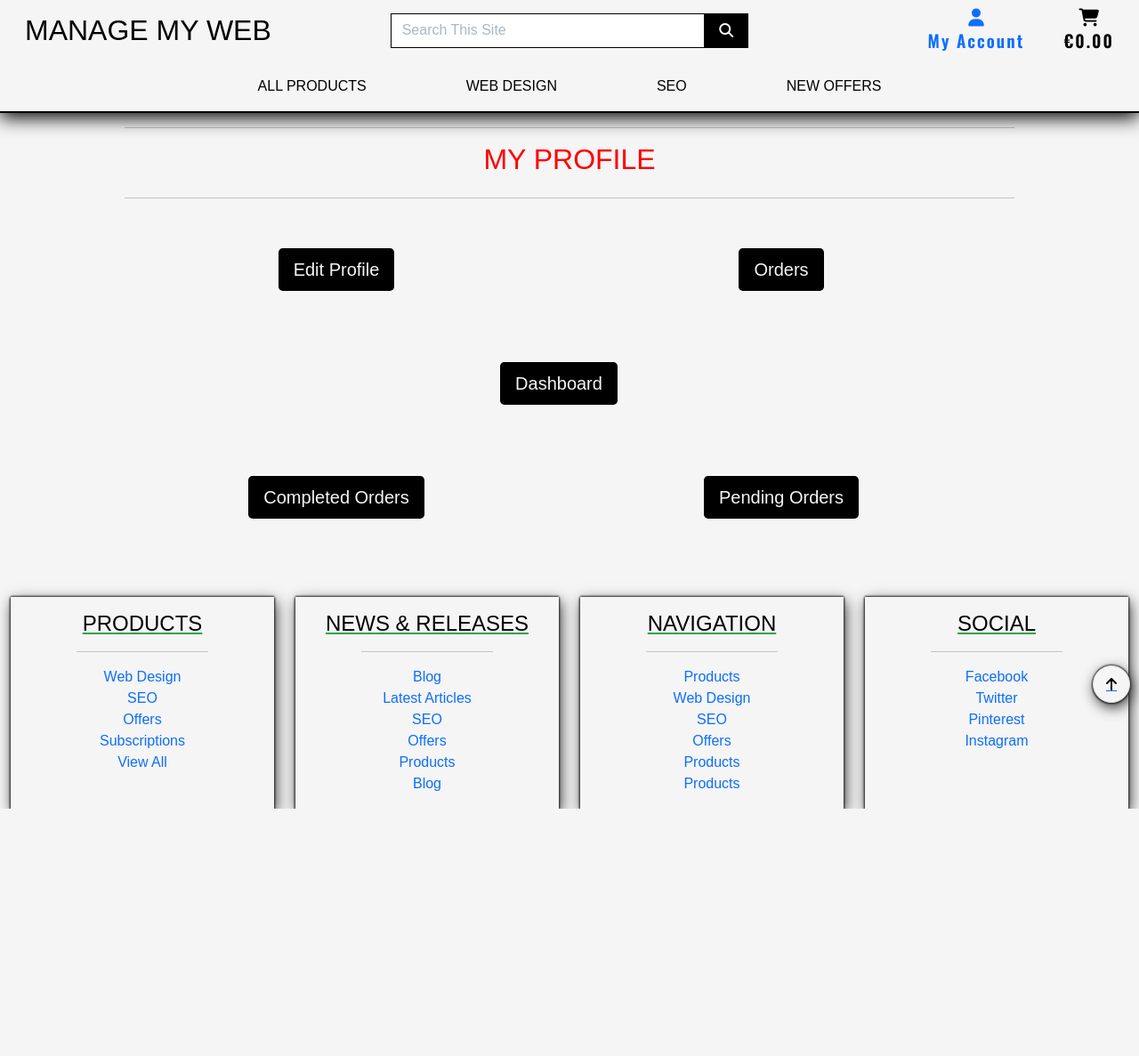
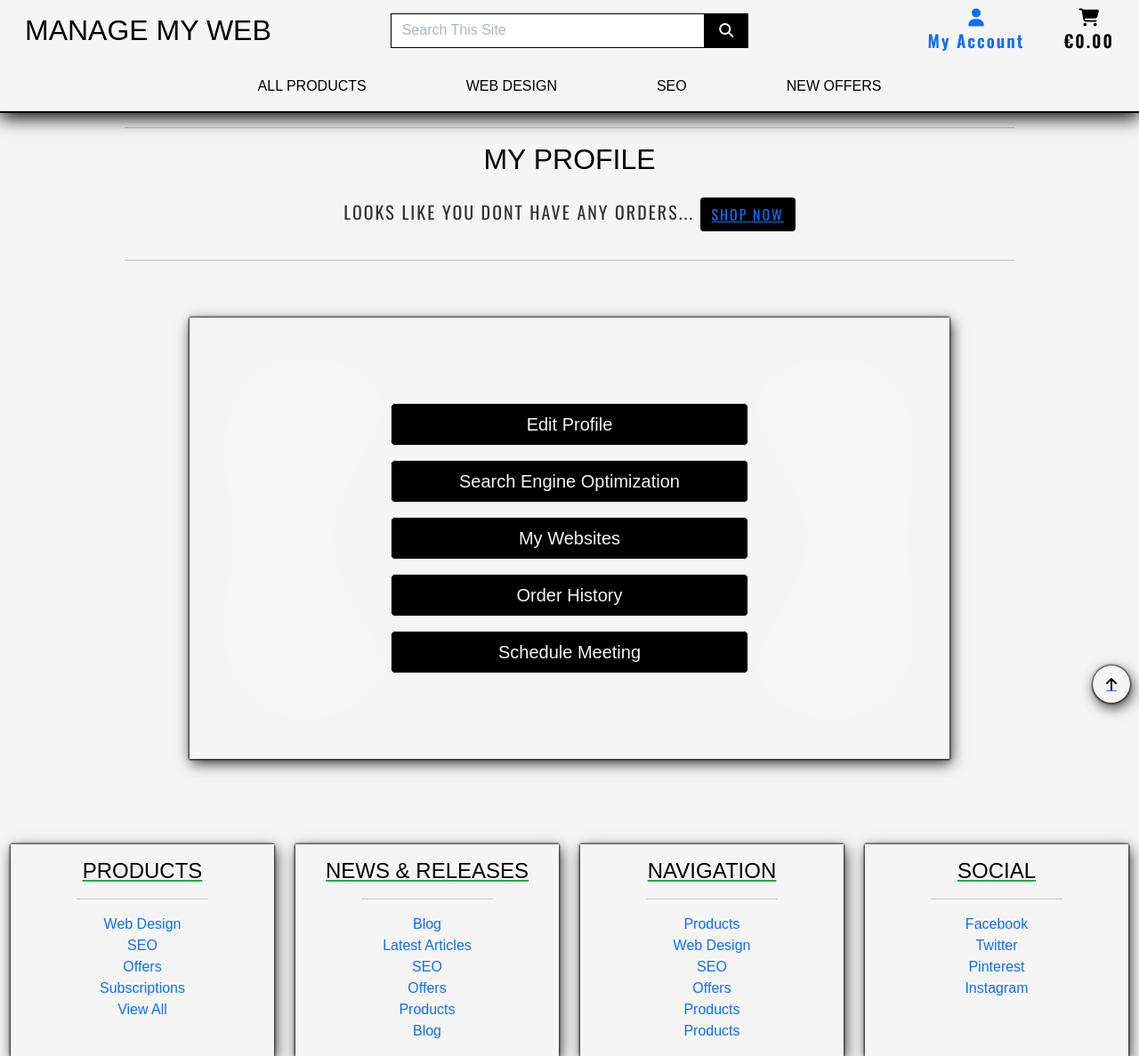
Before and after one commit to J-O-B/manage-my-web, a Django app: page /profile/ in a window 1280 px wide. Shown: the whole page at 89% size. Before the commit the page ends 909 px from the top, so only its background shows below. Run offline with Django 3.2, Linux system fonts and the light colour scheme; the visitor is signed in with stand-in values (Sample User, id 1); data comes from the database, SQL or seed files in the repository; data that the repository does not hold is empty; some libraries are stand-ins or nearby versions; some web fonts are replaced.

Commit message:
work on profile page

```diff
--- a/checkout/models.py
+++ b/checkout/models.py
@@ -64,6 +64,7 @@ class Order(models.Model):
     original_cart = models.TextField(null=False, blank=False, default='')
 
     stripe_pid = models.CharField(max_length=512, null=False, blank=False, default='')
+
     def _generate_order_number(self):
         # Generate a random, unique order number using UUID
         return uuid.uuid4().hex.upper()
@@ -85,6 +86,7 @@ class Order(models.Model):
     # Updates Main Model Subscription Based On Line Items
     def update_subscription(self):
         line_items = OrderLineItem.objects.filter(order=self.id)
+        print(self.id)
         for i in line_items:
             if i.subscription:
                 self.subscription = True
--- a/checkout/views.py
+++ b/checkout/views.py
@@ -5,6 +5,7 @@ from django.views.decorators.http import require_POST
 from django.conf import settings
 from .forms import OrderForm
 from products.models import Product
+from profiles.models import UserProfile
 from .models import OrderLineItem, Order
 from django.utils.safestring import mark_safe
 from cart.contexts import cart_contents
@@ -82,6 +83,9 @@ def checkout(request):
             order.original_cart = json.dumps(cart)
             order.subscriber = subscriber
             order.subscription = subscription
+            user = request.user
+            order.user_profile = UserProfile.objects.get(
+                user=user)
             order.save()
             for item_id, item_data in cart.items():
                 try:
--- a/profiles/static/profiles/css/profile.css
+++ b/profiles/static/profiles/css/profile.css
@@ -1,4 +1,21 @@
 #header{
     text-align: center;
-    color: red;
+    color: #000;
 }
+#main-profile-page-wrap{
+    margin: 0;
+    padding: 0;
+}
+.profile-btn-background{
+    position: absolute;
+    top: 0;
+    left: 0;
+    width: 100%;
+    height: 100%;
+    z-index: 1;
+}
+.glass{
+    z-index: 3 !important;
+    box-shadow: inset 0 0 2000px rgba(255, 255, 255, .5);
+    filter: blur(100px);
+}
--- a/profiles/templates/profiles/user_profile.html
+++ b/profiles/templates/profiles/user_profile.html
@@ -19,109 +19,182 @@
         <div class="col-12">
             <hr>
             <h1 id="header" class="logo-font mb-4 h2">My Profile</h1>
+            {% if orders %}
+            <div id="carouselOrders" class="carousel slide" data-ride="carousel">
+                <div class="carousel-inner bg-black">
+                    <div class="carousel-item text-center active">
+                        <p class="lead text-secondary">Your Purchase History</p>
+                    </div>
+                    {% for line in line_items %}
+                    <div class="carousel-item text-center">
+                        <p class="lead text-secondary">
+                            <span class="mx-2">Name: {{ line.product }} </span>
+                            <span class="mx-2">Quantity: {{ line.quantity }} </span>
+                            <span class="mx-2">Total (Excluding Tax): {{ line.lineitem_total }}</span>
+                        </p>
+                    </div>
+                    {% endfor %}
+                </div>
+                <a class="carousel-control-prev bg-success" href="#carouselOrders" role="button" data-slide="prev">
+                    <span class="carousel-control-prev-icon" aria-hidden="true"></span>
+                    <span class="sr-only">Previous</span>
+                </a>
+                <a class="carousel-control-next bg-success" href="#carouselOrders" role="button" data-slide="next">
+                    <span class="carousel-control-next-icon" aria-hidden="true"></span>
+                    <span class="sr-only">Next</span>
+                </a>
+            </div>
+            {% else %}
+            <div class="row text-center">
+                <p class="logo-font lead">Looks Like You Dont Have Any Orders... <span class="btn btn-md btn-black"><a href="{% url 'products' %}">Shop Now</a></span></p>
+            </div>
+            {% endif %}
             <hr>
-            </div>
-        </div>
-        <!--Dashboard-->
-        <div class="row" id="front-panel">
-            <div class="row d-flex justify-content-around py-3 my-4">
-                <div class="col-4 rounded-3 text-center">
-                    <a class="btn btn-lg btn-black" id="edit-profile">Edit Profile</a>
-                </div>
-                <div class="col-4 rounded-3 text-center">
-                    <a class="btn btn-lg btn-black">Orders</a>
-                </div>
-            </div>
-            <div class="row d-flex justify-content-center py-3 my-4">
-                <div class="col-4 rounded-3 text-center">
-                    <a class="btn btn-lg btn-black">Dashboard</a>
-                </div>
-            </div>
-            <div class="row d-flex justify-content-around py-3 my-4">
-                <div class="col-4 rounded-3 text-center">
-                    <a class="btn btn-lg btn-black">Completed Orders</a>
-                </div>
-                <div class="col-4 rounded-3 text-center">
-                    <a class="btn btn-lg btn-black">Pending Orders</a>
         </div>
     </div>
 </div>
 
+<div class="container-fluid overflow-hidden" id="main-profile-page-wrap">
+    <div class="container-fluid my-5">
+        <!--Profile Links-->
+        <div class="row">
+            <div class="col-12 offset-0 col-sm-10 offset-sm-1 col-md-8 offset-md-2 box-shadow relative overflow-hidden" id="profile-dashboard-card">
+                <!--Blur-->
+                <div class="profile-btn-background glass"></div>
 
+                <!--Image Backgrounds-->
+                <div class="profile-btn-background" id="profile-card-background">
+                    <img class="h-100 w-100" src="{{ MEDIA_URL }}profile-btn.jpg" alt="Several unopened doors">
                 </div>
-    <div class="container-fluid">
-        <!--Analytics Row-->
-        <div class="row">
-            <div class="row" id="notices">
-                <div class="col-12 col-sm-6 col-md-3 text-center border-box g-3">
-                    One
+                <div class="profile-btn-background" id="seo-background">
+                    <img class="h-100 w-100" src="{{ MEDIA_URL}}seo-btn.jpg" alt="Several unopened doors">
                 </div>
-                <div class="col-12 col-sm-6 col-md-3 text-center border-box g-3">
-                    Two
+                <div class="profile-btn-background" id="website-profile-background">
+                    <img class="h-100 w-100" src="{{ MEDIA_URL}}websites-btn.jpg" alt="Several unopened doors">
                 </div>
-                <div class="col-12 col-sm-6 col-md-3 text-center border-box g-3">
-                    Three
+                <div class="profile-btn-background" id="orders-profile-background">
+                    <img class="h-100 w-100" src="{{ MEDIA_URL}}receipt.jpg" alt="Several unopened doors">
                 </div>
-                <div class="col-12 col-sm-6 col-md-3 text-center border-box g-3">
-                    Four
+                <div class="profile-btn-background" id="calendar-profile-background">
+                    <img class="h-100 w-100" src="{{ MEDIA_URL}}calendar.jpg" alt="Several unopened doors">
+                </div>
+
+                <!--Buttons-->
+                <div class="py-5">
+                    <div class="row relative infront">
+                        <div class="col-6 offset-3 text-center">
+                            <a href="" class="btn btn-lg btn-black p-2 my-2 border w-100 mt-5" id="edit-profile-btn">
+                                Edit Profile
+                            </a>
                         </div>
                     </div>
-            <div class="row" id="sales">
-                <div class="col-12 col-sm-6 col-md-3 text-center border-box g-3">
-                    One
-                </div>
-                <div class="col-12 col-sm-6 col-md-3 text-center border-box g-3">
-                    Two
-                </div>
-                <div class="col-12 col-sm-6 col-md-3 text-center border-box g-3">
-                    Three
-                </div>
-                <div class="col-12 col-sm-6 col-md-3 text-center border-box g-3">
-                    Four
+                    <div class="row relative infront">
+                        <div class="col-6 offset-3 text-center">
+                            <a href="" class="btn btn-lg btn-black p-2 my-2 border w-100" id="seo-profile-btn">
+                                Search Engine Optimization
+                            </a>
                         </div>
                     </div>
-            <div class="row" id="analytics">
-                <div class="col-12 col-sm-6 col-md-3 text-center border-box g-3">
-                    One
+                    <div class="row relative infront">
+                        <div class="col-6 offset-3 text-center">
+                            <a href="" class="btn btn-lg btn-black p-2 my-2 border w-100" id="web-profile-btn">
+                                My Websites
+                            </a>
                         </div>
-                <div class="col-12 col-sm-6 col-md-3 text-center border-box g-3">
-                    Two
                     </div>
-                <div class="col-12 col-sm-6 col-md-3 text-center border-box g-3">
-                    Three
+                    <div class="row relative infront">
+                        <div class="col-6 offset-3 text-center">
+                            <a href="" class="btn btn-lg btn-black p-2 my-2 border w-100" id="order-profile-btn">
+                                Order History
+                            </a>
                         </div>
-                <div class="col-12 col-sm-6 col-md-3 text-center border-box g-3">
-                    Four
+                    </div>
+                    <div class="row relative infront">
+                        <div class="col-6 offset-3 text-center">
+                            <a href="" class="btn btn-lg btn-black p-2 my-2 border w-100 mb-5" id="meeting-profile-btn">
+                                Schedule Meeting
+                            </a>
+                        </div>
+                    </div>
+                </div>
+            </div>
         </div>
     </div>
 </div>
 
-        <!--Update Profile Row-->
-        <div class="row" id="update_profile">
-            <div class="col-12 col-sm-10 offset-sm-1 col-md-8 offset-md-2 col-lg-6 offset-lg-3 text-center">
-                {% for i in form %}
+<div class="container-fluid overflow-hidden" id="edit-profile">
     <div class="row">
-                        <div class="col-8 offset-2">
-                            {{ i | as_crispy_field}}
-                        </div>
-                    </div>
-                {% endfor %}
+        <div class="col-12 col-md-4 col-lg-3 col-xl-2 text-center d-block">
+            <a class="btn btn-md btn-black text-center w-50 my-2" aria-disabled="true">Edit Profile</a>
+            <a class="btn btn-md btn-black text-center w-50 my-2" aria-disabled="false">SEO</a>
+            <a class="btn btn-md btn-black text-center w-50 my-2" aria-disabled="false">Websites</a>
+            <a class="btn btn-md btn-black text-center w-50 my-2" aria-disabled="false">Orders</a>
+            <a class="btn btn-md btn-black text-center w-50 my-2" aria-disabled="false">Calendar</a>
         </div>
     </div>
 </div>
-
-
 {% endblock %}
 {% block postloadjs %}
     {{ block.super }}
     <script type="text/javascript">
-    $('#notices').hide();
-    $('#sales').hide();
-    $('#analytics').hide();
-    $('#update_profile').hide();
-    $('#edit-profile').click(function(){
-        $('#front-panel').hide(200);
-        $('#update_profile').show(500);
+    $(document).ready(function(){
+        mainPageWrap();
     })
+    function mainPageWrap(){
+        // Click Events
+        $('#edit-profile-btn').click(function(e){
+            e.preventDefault();
+            $('#main-profile-page-wrap').hide(200);
+            $('#edit-profile').show(700);
+        })
+        // Styling
+        $('#edit-profile').hide();
+        $('#seo-background').hide();
+        $('#profile-card-background').hide();
+        $('#website-profile-background').hide();
+        $('#orders-profile-background').hide();
+        $('#calendar-profile-background').hide();
+
+        $('#edit-profile-btn').mouseenter(function(){
+            $('#profile-card-background').fadeIn(300);
+            $('#main-profile-page-wrap').css('background', '#333333').css('transition', 'all 2s ease-in-out');
+        })
+        $('#edit-profile-btn').mouseleave(function(){
+            $('#profile-card-background').fadeOut(300);
+            $('#main-profile-page-wrap').css('background', '#f5f5f5');
+        })
+        $('#seo-profile-btn').mouseenter(function(){
+            $('#seo-background').fadeIn(300);
+            $('#main-profile-page-wrap').css('background', '#333333').css('transition', 'all 2s ease-in-out');
+        })
+        $('#seo-profile-btn').mouseleave(function(){
+            $('#seo-background').fadeOut(300);
+            $('#main-profile-page-wrap').css('background', '#f5f5f5');
+        })
+        $('#web-profile-btn').mouseenter(function(){
+            $('#website-profile-background').fadeIn(300);
+            $('#main-profile-page-wrap').css('background', '#333333').css('transition', 'all 2s ease-in-out');
+        })
+        $('#web-profile-btn').mouseleave(function(){
+            $('#website-profile-background').fadeOut(300);
+            $('#main-profile-page-wrap').css('background', '#f5f5f5');
+        })
+        $('#order-profile-btn').mouseenter(function(){
+            $('#orders-profile-background').fadeIn(300);
+            $('#main-profile-page-wrap').css('background', '#333333').css('transition', 'all 2s ease-in-out');
+        })
+        $('#order-profile-btn').mouseleave(function(){
+            $('#orders-profile-background').fadeOut(300);
+            $('#main-profile-page-wrap').css('background', '#f5f5f5');
+        })
+        $('#meeting-profile-btn').mouseenter(function(){
+            $('#calendar-profile-background').fadeIn(300);
+            $('#main-profile-page-wrap').css('background', '#333333').css('transition', 'all 2s ease-in-out');
+        })
+        $('#meeting-profile-btn').mouseleave(function(){
+            $('#calendar-profile-background').fadeOut(300);
+            $('#main-profile-page-wrap').css('background', '#f5f5f5');
+        })
+    }
     </script>
 {% endblock %}
--- a/profiles/views.py
+++ b/profiles/views.py
@@ -3,6 +3,7 @@ from .models import UserProfile, create_or_update_user_profile
 from datetime import datetime
 from django.contrib import messages
 from .forms import UserProfileForm
+from checkout.models import Order, OrderLineItem
 
 today = datetime.today()
 
@@ -32,10 +33,20 @@ def user_profile(request):
     """
     Display a user profile
     """
+    user = request.user
+    profile = UserProfile.objects.get(user=user)
+    orders = Order.objects.filter(user_profile=profile)
+    line_items = []
+    for order in orders:
+        line_items += OrderLineItem.objects.filter(order=order.id)
+
     form = UserProfileForm
     template = 'profiles/user_profile.html'
     context = {
-        "profile": UserProfile,
+        "profile": profile,
         "form": form,
+        "user": user,
+        "orders": orders,
+        "line_items": line_items,
     }
     return render(request, template, context)
--- a/static/css/base.css
+++ b/static/css/base.css
@@ -227,6 +227,9 @@ h6,
 
 #mobileSearchbox{
     left: 0;
+}
+.overflow-hidden{
+    overflow: hidden;
 }
 
 #home-hero{
```
Also changed, not shown: media/calendar.jpg (added), media/profile-btn.jpg (added), media/receipt.jpg (added), media/seo-btn.jpg (added), media/websites-btn.jpg (added). Lines whose indentation alone changed are shown as unchanged.
